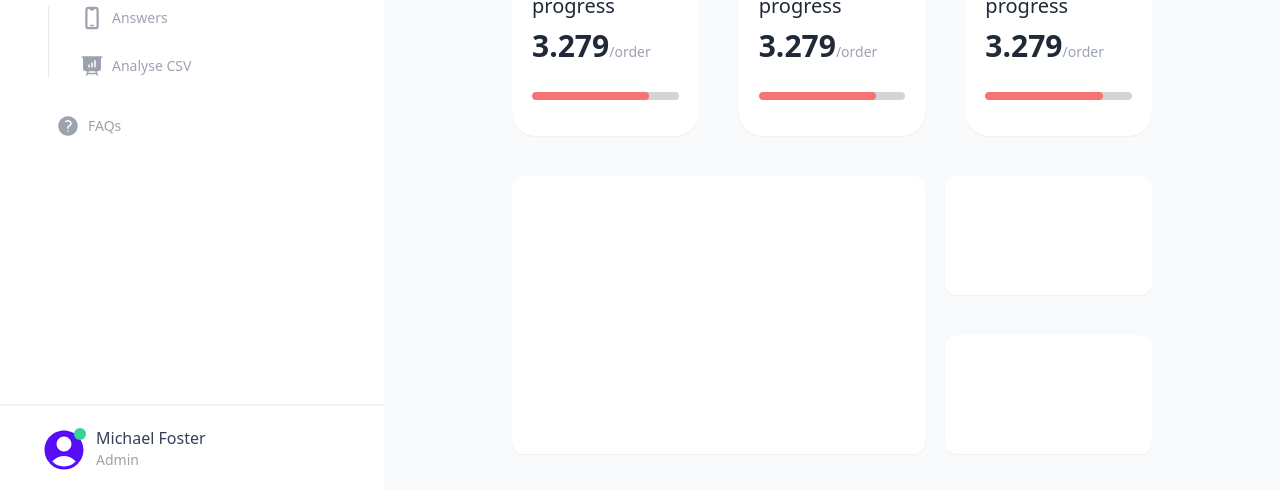
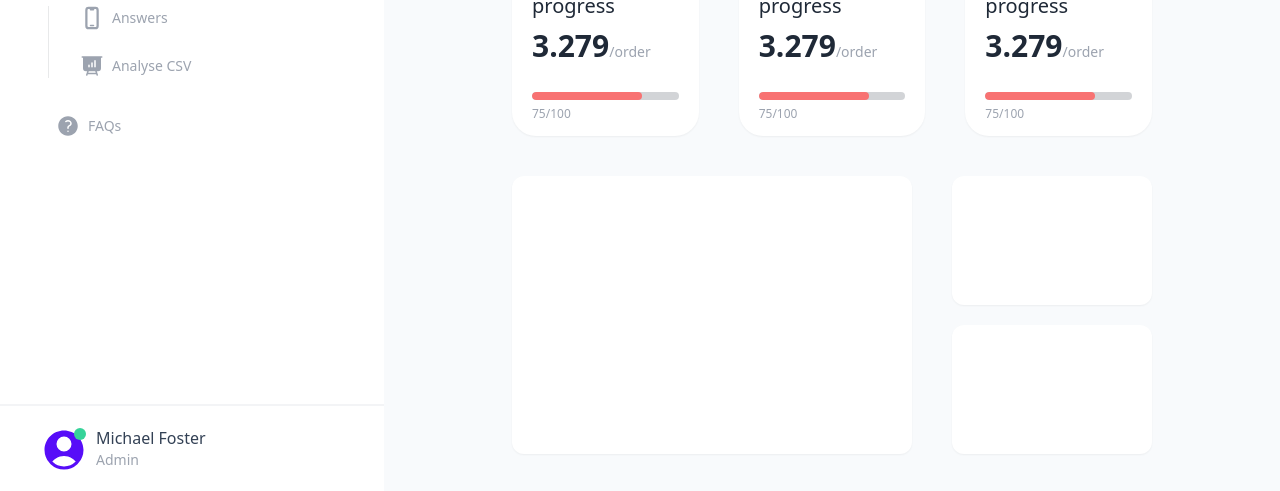
Before and after one commit to jeyyi/bu_final_frontend, a React (Create React App) app: page / in a window 1280 px wide. Shown: the part 306-797 px from the top of the page. Built offline with nearby package versions, Linux system fonts and the light colour scheme.

Commit message:
Finished initial card design

```diff
--- a/src/App.js
+++ b/src/App.js
@@ -8,11 +8,11 @@ const App = () => {
         <Card />
         <Card />
       </div>
-      <div className="w-full h-full flex flex-col lg:flex-row gap-5 my-10">
+      <div className="w-full h-full flex flex-col lg:flex-row gap-10 my-10">
         <div className="w-2/3 h-full">
           <div className="w-full h-full bg-white rounded-xl shadow-sm"></div>
         </div>
-        <div className="w-1/3 h-full flex flex-col gap-10">
+        <div className="w-1/3 h-full flex flex-col gap-5">
           <div className="w-full h-1/2 bg-white rounded-xl shadow-sm"></div>
           <div className="w-full h-1/2 bg-white rounded-xl shadow-sm"></div>
         </div>
--- a/src/Components/Card.js
+++ b/src/Components/Card.js
@@ -35,7 +35,8 @@ const Card = () => {
       <h2 className="mt-2 text-3xl font-semibold">
         3.279<span className="text-sm text-gray-400 font-light">/order</span>
       </h2>
-      <progress className="progress w-full mt-7 progress-error" value="80" max="100"></progress>
+      <progress className="progress w-full mt-7 progress-error" value="75" max="100"></progress>
+      <h3 className="text-xs text-gray-400">75/100</h3>
     </div>
   );
 };
```
